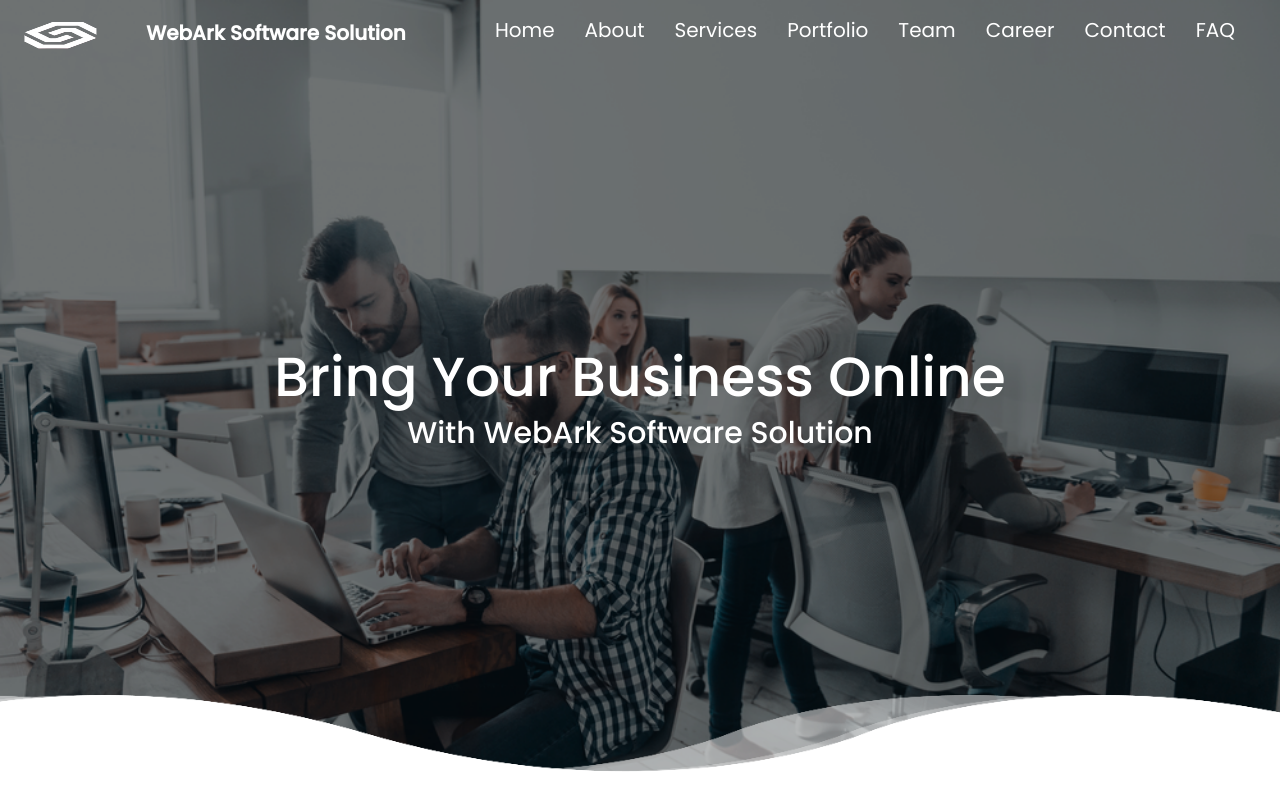
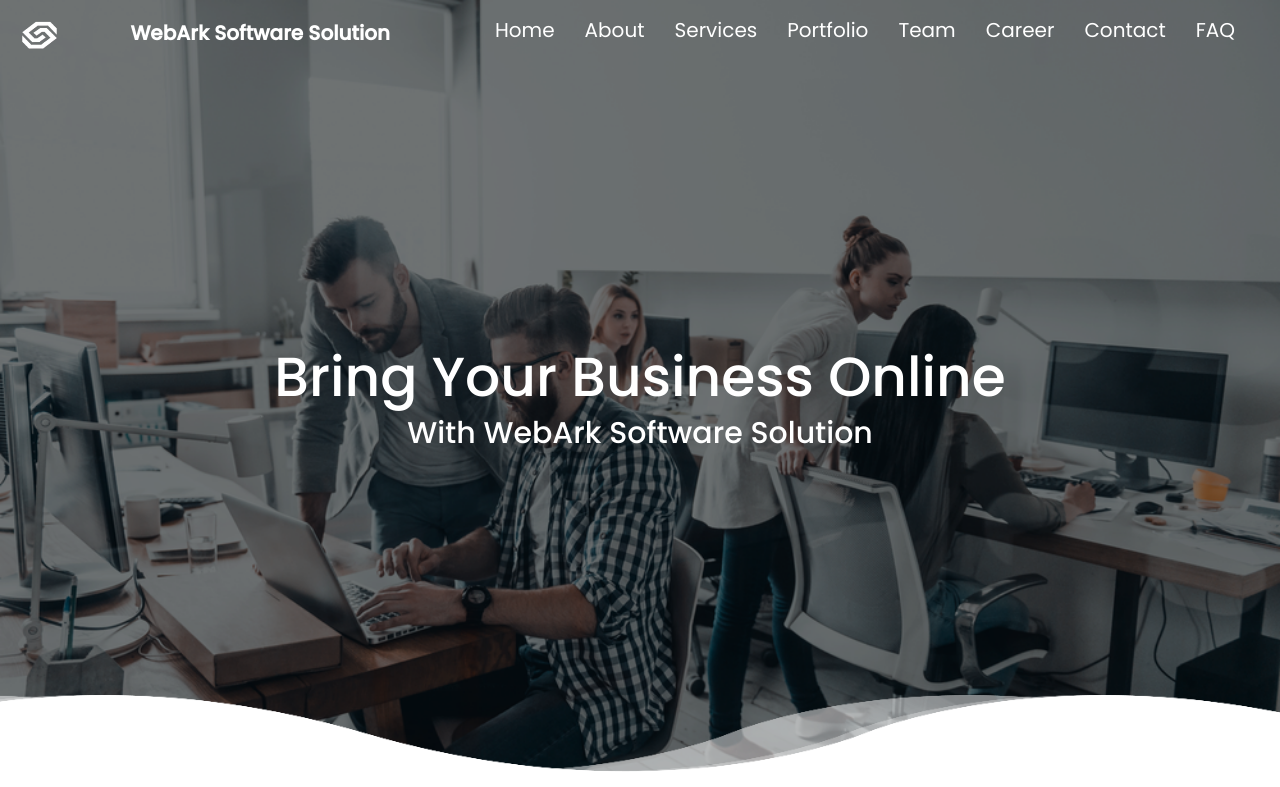
Before and after one commit to meRiqbal/webark, a plain HTML site: page index.html in a window 1280 px wide. Shown: the top 787 px of the page. Drawn offline with nearby package versions, Linux system fonts and the light colour scheme.

Commit message:
3rd commit

```diff
--- a/index.html
+++ b/index.html
@@ -22,7 +22,7 @@
 <body>
     <header class="header">
 
-        <a href="#" style="width: 5%; height: 5%;" class="logo"><img src="./images/lgo.png" alt=""></a>
+        <a href="#"  class="logo"><img src="./images/lgo.png" alt=""></a>
         <h2 style="color: #fff;"><strong>WebArk Software Solution</strong> </h2>
         <div class="fas fa-bars"></div>
         <nav class="navbar">
```
